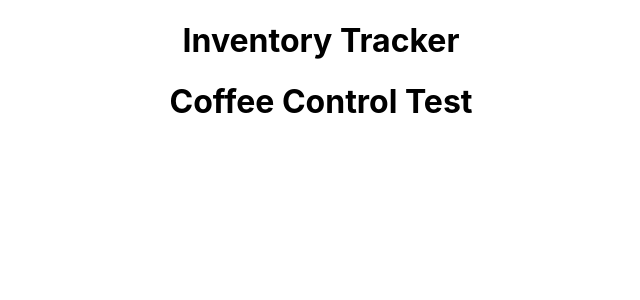
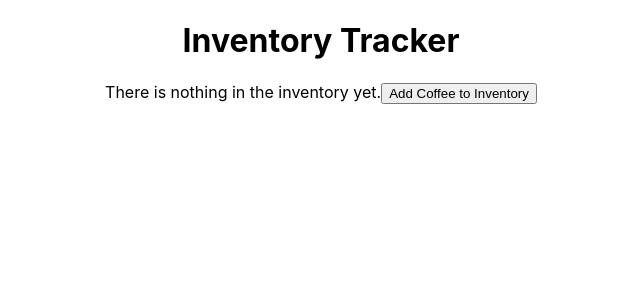
Before and after one commit to onurkaymak/inventory-tracker, a React (Create React App) app: page / in a window 1280 px wide. Shown: the top 300 px of the page, without its empty margins (319-959 px from the left). Built offline with nearby package versions, Linux system fonts and the light colour scheme.

Commit message:
Add conditional rendering for default state.

```diff
--- a/src/components/CoffeeControl.js
+++ b/src/components/CoffeeControl.js
@@ -12,9 +12,23 @@ class CoffeeControl extends React.Component {
 
 
   render() {
+    let visibleComponent = null;
+    let buttonText = null;
+
+    if (this.state.mainCoffeeList.length === 0) {
+      visibleComponent = "There is nothing in the inventory yet.";
+      buttonText = "Add Coffee to Inventory"
+    }
+
+
+
+
     return (
-      <h1>Coffee Control Test</h1>
-    )
+      <React.Fragment>
+        {visibleComponent}
+        <button>{buttonText}</button>
+      </React.Fragment>
+    );
   }
 }
 
```
